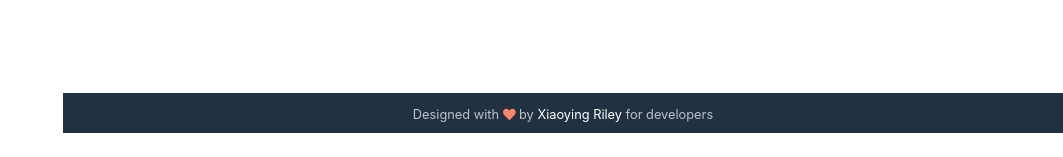
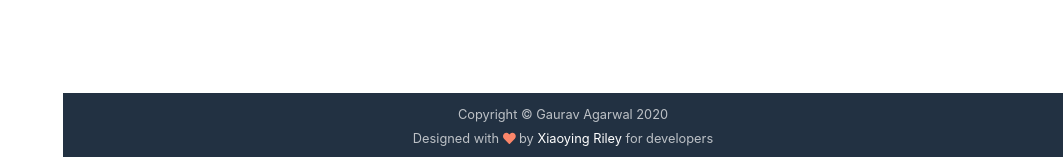
Before and after one commit to bharatmicrosystems/gauravdevops.com, a plain HTML site: page index.html in a window 1280 px wide. Shown: the part 7910-8067 px from the top of the page, without its empty margins (217-1280 px from the left). Before the commit the page ends 8043 px from the top, so only its background shows below. Drawn offline with Linux system fonts and the light colour scheme.

Commit message:
Updated about page

```diff
--- a/index.html
+++ b/index.html
@@ -79,9 +79,9 @@
 	    </section>
 
 	    <footer class="footer text-center py-2 theme-bg-dark">
-
+		   	<div><small class="copyright">Copyright &copy; Gaurav Agarwal 2020 </small></div>
 	        <!--/* This template is released under the Creative Commons Attribution 3.0 License. Please keep the attribution link below when using for your own project. Thank you for your support. :) If you'd like to use the template without the attribution, you can buy the commercial license via our website: themes.3rdwavemedia.com */-->
-                <small class="copyright">Designed with <i class="fas fa-heart" style="color: #fb866a;"></i> by <a href="http://themes.3rdwavemedia.com" target="_blank">Xiaoying Riley</a> for developers</small>
+			<div><small class="copyright">Designed with <i class="fas fa-heart" style="color: #fb866a;"></i> by <a href="http://themes.3rdwavemedia.com" target="_blank">Xiaoying Riley</a> for developers</small></div>
 
 	    </footer>
 
```
Also changed, not shown: about.html (+2 -2 lines).
